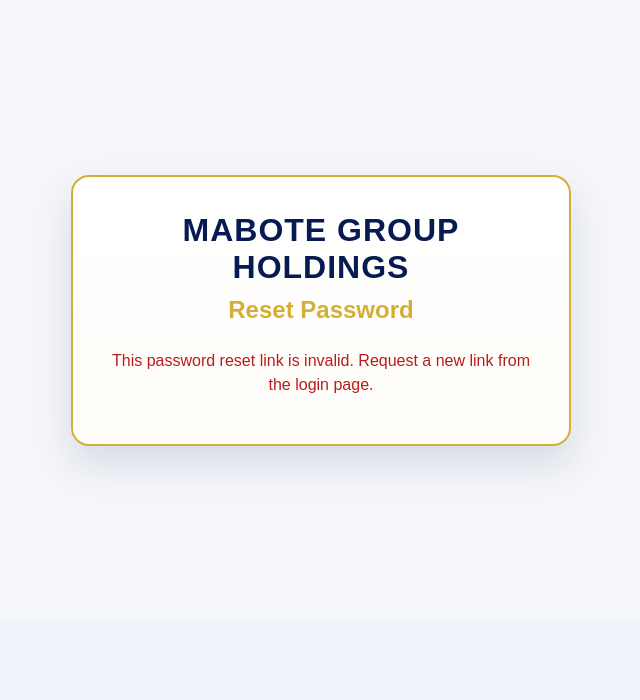
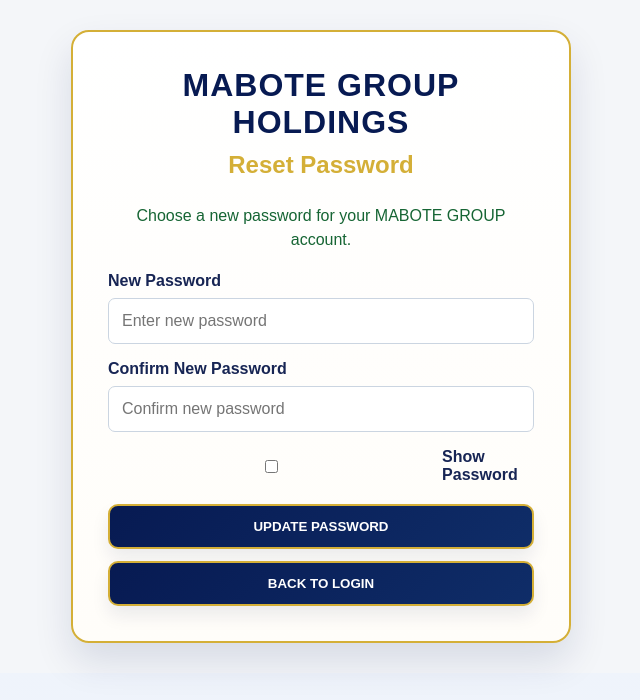
Before and after one commit to mokoenamabote-del/MABOTE-GROUP-Stockvel-app, a React (Vite) app: page /reset-password in a window 1280 px wide. Shown: the top 700 px of the page, without its empty margins (319-959 px from the left). Built offline with nearby package versions, Linux system fonts and the light colour scheme; no server answers.

Commit message:
Add password reset and update login

```diff
--- a/src/pages/Home.jsx
+++ b/src/pages/Home.jsx
@@ -3,7 +3,7 @@
 import "./Home.css";
 
 const whatsappLink = "https://wa.me/27663331151";
-const contactEmail = "info@mabote-group.co.za";
+const contactEmail = "info@mabotegroup.co.za";
 
 export default function Home() {
   return (
@@ -1025,7 +1025,7 @@
               <span>
                 <strong>Chat with MABOTE GROUP HOLDINGS</strong>
                 <small>WhatsApp us on 0663331151</small>
-                <small>{contactEmail}</small>
+                <small><a href={`mailto:${contactEmail}`}>{contactEmail}</a></small>
               </span>
             </a>
 
--- a/src/pages/PasswordReset.jsx
+++ b/src/pages/PasswordReset.jsx
@@ -1,39 +1,89 @@
 import React, { useState } from "react";
-import { Link, useSearchParams } from "react-router-dom";
+import { useLocation, useNavigate } from "react-router-dom";
 import { apiRequest } from "../lib/api";
 
-export default function PasswordReset() {
-  const [searchParams] = useSearchParams();
+export default function ResetPassword() {
+  const navigate = useNavigate();
+  const location = useLocation();
+
+  const searchParams = new URLSearchParams(
+    location.search
+  );
+
   const token = searchParams.get("token") || "";
-  const [password, setPassword] = useState("");
-  const [confirmPassword, setConfirmPassword] = useState("");
+
+  const [newPassword, setNewPassword] = useState("");
+  const [confirmPassword, setConfirmPassword] =
+    useState("");
+
+  const [showPassword, setShowPassword] =
+    useState(false);
+
   const [message, setMessage] = useState("");
-  const [hasError, setHasError] = useState(false);
-  const [isSaving, setIsSaving] = useState(false);
-  const [isComplete, setIsComplete] = useState(false);
+  const [errorMessage, setErrorMessage] =
+    useState("");
+
+  const [loading, setLoading] = useState(false);
+  const [success, setSuccess] = useState(false);
 
   const handleSubmit = async (event) => {
     event.preventDefault();
+
     setMessage("");
-    setHasError(false);
-    setIsSaving(true);
+    setErrorMessage("");
+
+    if (!token) {
+      setErrorMessage(
+        "This password reset link is invalid or missing."
+      );
+      return;
+    }
+
+    if (newPassword.length < 8) {
+      setErrorMessage(
+        "Password must be at least 8 characters long."
+      );
+      return;
+    }
+
+    if (newPassword !== confirmPassword) {
+      setErrorMessage(
+        "Passwords do not match."
+      );
+      return;
+    }
+
+    setLoading(true);
 
     try {
-      const result = await apiRequest("/api/auth/reset-password", {
+      const result = await apiRequest(
+        "/api/auth/reset-password",
+        {
           method: "POST",
           body: JSON.stringify({
             token,
-          newPassword: password,
+            newPassword,
             confirmPassword,
           }),
-      });
-      setMessage(result.message);
-      setIsComplete(true);
+        }
+      );
+
+      setMessage(
+        result.message ||
+          "Password updated successfully. You can now log in."
+      );
+
+      setSuccess(true);
+
+      setNewPassword("");
+      setConfirmPassword("");
     } catch (error) {
-      setMessage(error.message);
-      setHasError(true);
+      setErrorMessage(
+        error.message ||
+          "Unable to reset your password. The link may be invalid or expired."
+      );
     } finally {
-      setIsSaving(false);
+      setLoading(false);
     }
   };
 
@@ -41,54 +91,131 @@
     <section className="login-container">
       <div className="login-box">
         <h1>MABOTE GROUP HOLDINGS</h1>
+
         <h2>Reset Password</h2>
 
-        {!token ? (
-          <p className="login-error-message" role="alert">
-            This password reset link is invalid. Request a new link from the login page.
+        {!success ? (
+          <>
+            <p className="login-help-message">
+              Choose a new password for your
+              MABOTE GROUP account.
             </p>
-        ) : isComplete ? (
-          <>
-            <p className="login-help-message" role="status">{message}</p>
-            <Link to="/login">Return to login</Link>
-          </>
-        ) : (
+
             <form onSubmit={handleSubmit}>
-            <label htmlFor="new-password">New password</label>
+              <label htmlFor="new-password">
+                New Password
+              </label>
+
               <input
                 id="new-password"
-              type="password"
-              value={password}
-              onChange={(event) => setPassword(event.target.value)}
+                type={
+                  showPassword
+                    ? "text"
+                    : "password"
+                }
+                placeholder="Enter new password"
+                value={newPassword}
+                onChange={(event) =>
+                  setNewPassword(
+                    event.target.value
+                  )
+                }
                 autoComplete="new-password"
-              minLength={8}
                 required
               />
 
-            <label htmlFor="confirm-password">Confirm new password</label>
+              <label htmlFor="confirm-password">
+                Confirm New Password
+              </label>
+
               <input
                 id="confirm-password"
-              type="password"
+                type={
+                  showPassword
+                    ? "text"
+                    : "password"
+                }
+                placeholder="Confirm new password"
                 value={confirmPassword}
-              onChange={(event) => setConfirmPassword(event.target.value)}
+                onChange={(event) =>
+                  setConfirmPassword(
+                    event.target.value
+                  )
+                }
                 autoComplete="new-password"
-              minLength={8}
                 required
               />
 
-            <button type="submit" disabled={isSaving}>
-              {isSaving ? "SAVING..." : "SAVE NEW PASSWORD"}
+              <label
+                style={{
+                  display: "flex",
+                  alignItems: "center",
+                  gap: "8px",
+                  marginTop: "8px",
+                  cursor: "pointer",
+                }}
+              >
+                <input
+                  type="checkbox"
+                  checked={showPassword}
+                  onChange={(event) =>
+                    setShowPassword(
+                      event.target.checked
+                    )
+                  }
+                />
+
+                Show Password
+              </label>
+
+              <button
+                type="submit"
+                disabled={loading}
+              >
+                {loading
+                  ? "UPDATING..."
+                  : "UPDATE PASSWORD"}
               </button>
+            </form>
 
-            {message && (
+            {errorMessage && (
               <p
-                className={hasError ? "login-error-message" : "login-help-message"}
-                role={hasError ? "alert" : "status"}
+                className="login-error-message"
+                role="alert"
+              >
+                {errorMessage}
+              </p>
+            )}
+          </>
+        ) : (
+          <>
+            <p
+              className="login-help-message"
+              role="status"
             >
               {message}
             </p>
+
+            <button
+              type="button"
+              onClick={() =>
+                navigate("/login")
+              }
+            >
+              GO TO LOGIN
+            </button>
+          </>
         )}
-          </form>
+
+        {!success && (
+          <button
+            type="button"
+            onClick={() =>
+              navigate("/login")
+            }
+          >
+            BACK TO LOGIN
+          </button>
         )}
       </div>
     </section>
```
Also changed, not shown: src/pages/Login.jsx (+30 -53 lines). Lines whose indentation alone changed are shown as unchanged.
